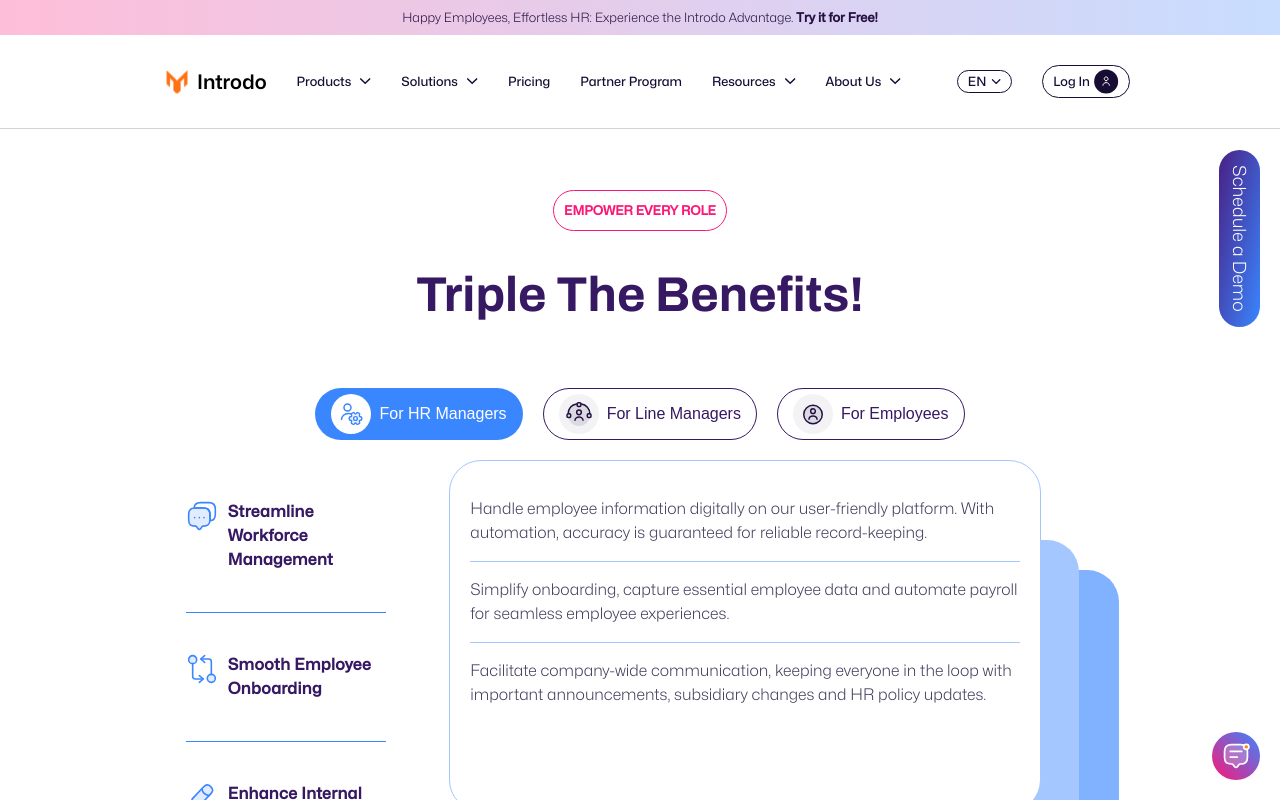
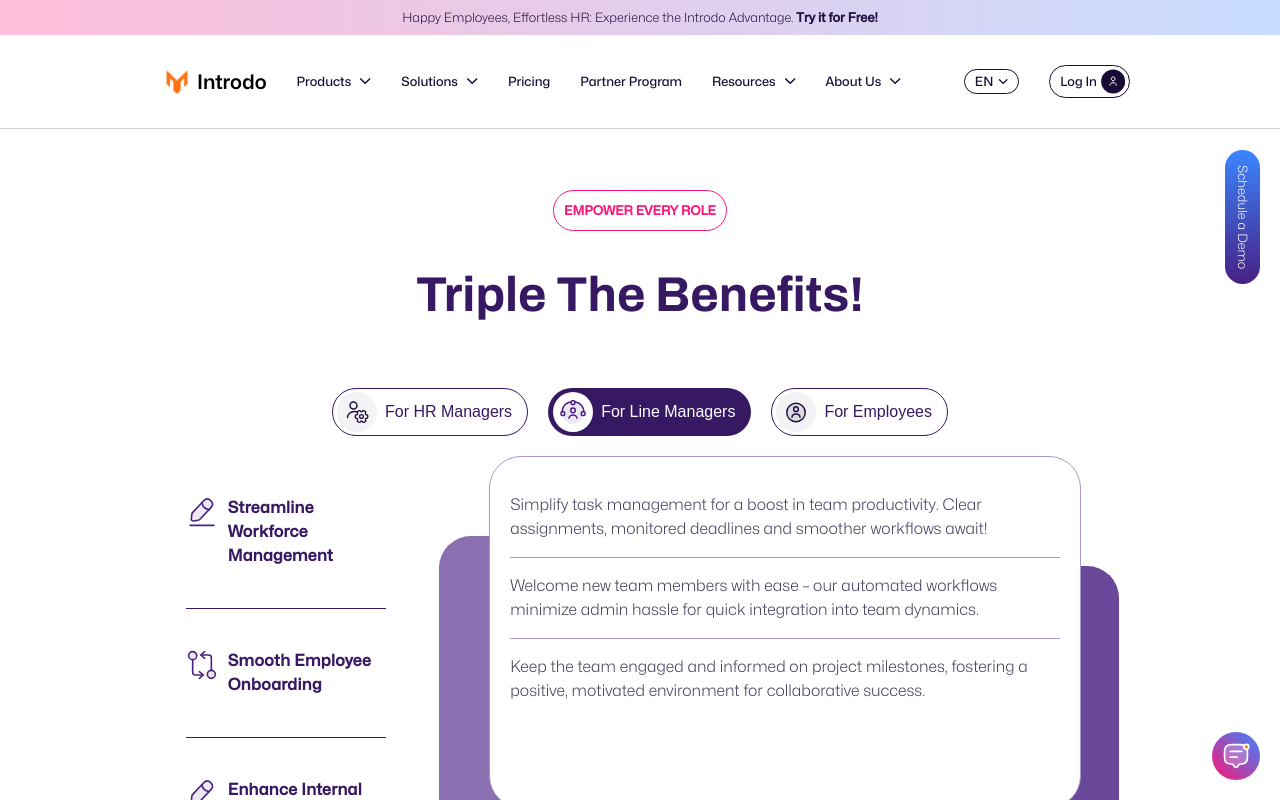
Before and after one commit to JoelPJacob/introdo-react-app, a React (Create React App) app: page / in a window 1280 px wide. Shown: the top 800 px of the page. Built offline with nearby package versions, Linux system fonts and the light colour scheme.

Commit message:
common design correction

```diff
--- a/src/components/EmployeeBoxContainer.css
+++ b/src/components/EmployeeBoxContainer.css
@@ -31,7 +31,7 @@
     position: relative;
     z-index: 2;
     padding: 20px;
-    background-color: white;
+    background-color: rgba(255, 255, 255, 1);
     border: 1px solid rgba(255, 197, 138, 1);
     left: 70px;
 }
--- a/src/components/Footer.css
+++ b/src/components/Footer.css
@@ -1,3 +1,5 @@
+/* Footer css */
+
 .footer {
     background: linear-gradient(
       to bottom right,
@@ -5,7 +7,7 @@
       rgba(72, 32, 132, 1),
       rgba(58, 134, 255, 1)
     );
-    color: white;
+    color: rgba(255, 255, 255, 1);
     text-align: center;
     padding: 120px 0px 120px 0px;
 }
@@ -27,7 +29,7 @@
     width: 12px;
     height: auto;
     margin-left: 5px;
-    color: white;
+    color: rgba(255, 255, 255, 1);
 }
 
 .footer__logo-container {
@@ -41,7 +43,7 @@
 
 .footer__logo-text {
     font-size: 22.34px;
-    color: white;
+    color: rgba(255, 255, 255, 1);
     margin-left: 10px;
     font-family: 'MonaSansBold', sans-serif;
     font-weight: 600;
@@ -177,7 +179,7 @@
     position: absolute;
     top: 100%;
     right: 0;
-    background-color: white;
+    background-color: rgba(255, 255, 255, 1);
     border: 1px solid #ccc;
     border-radius: 16px;
     width: 70px;
@@ -214,10 +216,10 @@
     padding: 6.5px 10px 6.5px 12px;
     align-items: center;
     background-color: transparent;
-    color: white;
+    color: rgba(255, 255, 255, 1);
     font-size: 9.9px;
     border-width: 0px;
-    border-color: white;
+    border-color: rgba(255, 255, 255, 1);
     border-style: solid;
     display: flex;
     align-items: center;
--- a/src/components/HRBoxContainer.css
+++ b/src/components/HRBoxContainer.css
@@ -30,7 +30,7 @@
   position: relative;
   z-index: 2;
   padding: 20px;
-  background-color: white;
+  background-color: rgba(255, 255, 255, 1);
   border: 1px solid rgba(164, 199, 255, 1);
 }
 
--- a/src/components/Header.css
+++ b/src/components/Header.css
@@ -42,7 +42,8 @@ nav {
     margin-left: auto;
 }
 
-.nav-left, .nav-right {
+.nav-left,
+.nav-right {
     display: flex;
     align-items: center;
 }
@@ -89,8 +90,8 @@ nav {
 /* Button styling for language and login */
 .header-button {
     border-radius: 50px;
-    padding: 3px 10px;
-    background-color: white;
+    padding: 3px 3px 3px 10px;
+    background-color: rgba(255, 255, 255, 1);
     color: rgba(23, 12, 52, 1);
     font-size: 12.8px;
     border: 1px solid rgba(23, 12, 52, 1);
@@ -100,6 +101,15 @@ nav {
     font-family: "MonaSansMedium";
 }
 
+.header-button.language-button {
+    padding: 4px 10px;
+}
+
+/* Specific padding for login button */
+.header-button.login-button {
+    padding: 3px 3px 3px 10px;
+}
+
 .header-button:not(:last-child) {
     margin-right: 30px;
 }
--- a/src/components/Header.js
+++ b/src/components/Header.js
@@ -48,11 +48,11 @@ const Header = () => {
           {/* Right side of navigation (language and login buttons) */}
           <div className="nav-right">
             {/* Language selection button */}
-            <button className="header-button">
+            <button className="header-button language-button">
               EN <img src={DownArrow} alt="Down Arrow" className="button-icon" />
             </button>
             {/* Login button with profile icon */}
-            <button className="header-button">
+            <button className="header-button login-button">
               Log In <ProfileIcon className="profile-icon" />
             </button>
           </div>
--- a/src/components/InputBox.css
+++ b/src/components/InputBox.css
@@ -1,3 +1,5 @@
+/* InputBox css */
+
 .subscription-form {
     position: relative;
     display: flex;
--- a/src/components/InputBox.js
+++ b/src/components/InputBox.js
@@ -21,7 +21,7 @@ const InputBox = ({ onSubscribe }) => {
       setEmailError('');
       onSubscribe(email);
     } else {
-      setEmailError('Please enter a valid work email.');
+      setEmailError('Please enter a valid email.');
     }
   };
 
--- a/src/components/LineManagerBoxContainer.css
+++ b/src/components/LineManagerBoxContainer.css
@@ -31,7 +31,7 @@
     position: relative;
     z-index: 2;
     padding: 20px;
-    background-color: white;
+    background-color: rgba(255, 255, 255, 1);
     border: 1px solid rgba(171, 152, 198, 1);
     left: 40px;
 }
--- a/src/components/TabBar.css
+++ b/src/components/TabBar.css
@@ -9,10 +9,10 @@
 .tab-button {
   display: flex;
   align-items: center;
-  padding: 5px 15px;
+  padding: 3px 15px 3px 4px;
   margin: 0 10px;
   border: 1px solid rgba(58, 134, 255, 1);
-  background-color: white;
+  background-color: rgba(255, 255, 255, 1);
   color: rgba(58, 134, 255, 1);
   font-size: 16px;
   cursor: pointer;
--- a/src/components/WhyIntrodo.css
+++ b/src/components/WhyIntrodo.css
@@ -37,7 +37,7 @@ h3{
 
 .why-intro-box {
   background: linear-gradient(135deg, #FFBB1A, #FF6347); /* Gradient background */
-  color: white;
+  color: rgba(255, 255, 255, 1);
   border-radius: 20px;
   padding: 20px;
   text-align: left;
--- a/src/pages/LandingPage.css
+++ b/src/pages/LandingPage.css
@@ -44,7 +44,7 @@
 /* Active tab button */
 .tab-container .active-tab {
   background-color: rgba(58, 134, 255, 1);
-  color: white;
+  color: rgba(255, 255, 255, 1);
 }
 
 /* General style for the page */
@@ -63,12 +63,12 @@
   margin-right: 20px;
   writing-mode: vertical-rl;
   transform: rotate(360deg);
-  font-size: 18px;
-  color: white;
+  font-size: 12.8px;
+  color: rgba(255, 255, 255, 1);
   font-family: 'MonaSansLight';
   font-weight: 400;
   background: linear-gradient(
-    to top left,
+    /* to top left,  */
     rgba(58, 134, 255, 1) 0%,
     rgba(72, 32, 132, 1) 100%
   );
--- a/src/pages/LandingPage.js
+++ b/src/pages/LandingPage.js
@@ -49,24 +49,22 @@ const TabDescription = ({ data = [], borderColor }) => {
   );
 };
 
-
-
 const hrDescriptionData = [
-  { id: 1, desc: 'Streamline Workforce Management',icon:<HrMsg/> },
-  { id: 2, desc: 'Smooth Employee Onboarding',icon:<HrPrgrmArrow/> },
-  { id: 3, desc: 'Enhance Internal Communication',icon:<HrEdit/> }
+  { id: 1, desc: 'Streamline Workforce Management', icon: <HrMsg /> },
+  { id: 2, desc: 'Smooth Employee Onboarding', icon: <HrPrgrmArrow /> },
+  { id: 3, desc: 'Enhance Internal Communication', icon: <HrEdit /> }
 ]
 
 const lineManagerDescriptionData = [
-  { id: 1, desc: 'Streamline Workforce Management',icon:<LineMsg/> },
-  { id: 2, desc: 'Smooth Employee Onboarding',icon:<LinePrgrmArrow/> },
-  { id: 3, desc: 'Enhance Internal Communication',icon:<LineEdit/> }
+  { id: 1, desc: 'Streamline Workforce Management', icon: <LineMsg /> },
+  { id: 2, desc: 'Smooth Employee Onboarding', icon: <LinePrgrmArrow /> },
+  { id: 3, desc: 'Enhance Internal Communication', icon: <LineEdit /> }
 ]
 
 const employeeDescriptionData = [
-  { id: 1, desc: 'Streamline Workforce Management',icon:<EmpMsg/> },
-  { id: 2, desc: 'Smooth Employee Onboarding',icon:<EmpPrgrmArrow/> },
-  { id: 3, desc: 'Enhance Internal Communication',icon:<EmpEdit/> }
+  { id: 1, desc: 'Streamline Workforce Management', icon: <EmpMsg /> },
+  { id: 2, desc: 'Smooth Employee Onboarding', icon: <EmpPrgrmArrow /> },
+  { id: 3, desc: 'Enhance Internal Communication', icon: <EmpEdit /> }
 ]
 const LandingPage = () => {
   const [activeTab, setActiveTab] = useState('HR');
@@ -124,7 +122,7 @@ const LandingPage = () => {
   };
 
   useEffect(() => {
-    // autoSwitchInterval = setInterval(switchTabs, 10000);
+    autoSwitchInterval = setInterval(switchTabs, 5000);
     return () => clearInterval(autoSwitchInterval);
   }, [activeTab]);
 
```
